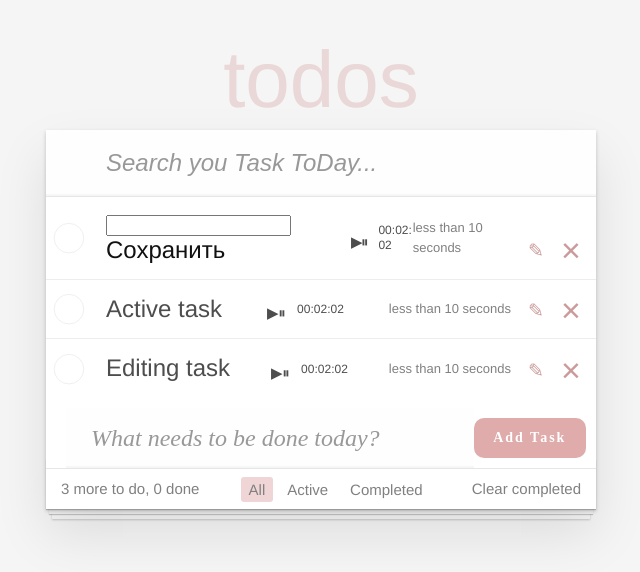
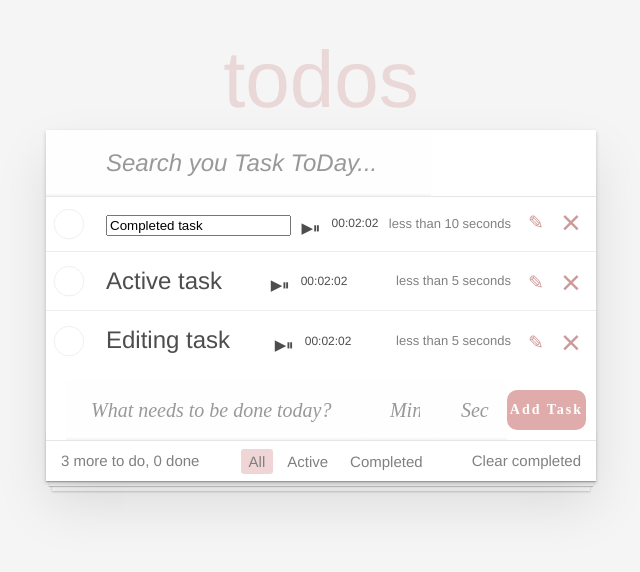
Before and after one commit to EasyLanding/app-my, a React (Create React App) app: page / in a window 1280 px wide. Both pictures are taken after a click on the button 855 px from the left and 227 px from the top of the page. Shown: the top 572 px of the page, without its empty margins (319-959 px from the left). Built offline with nearby package versions, Linux system fonts and the light colour scheme.

Commit message:
add
Signed-off-by: Georgiy Antonevich <goshka.ruu@mail.ru>

```diff
--- a/src/components/AddElement/AddElement.css
+++ b/src/components/AddElement/AddElement.css
@@ -10,7 +10,7 @@
     border: none;
     background: rgba(0, 0, 0, 0.003);
     box-shadow: inset 0 -2px 1px rgba(0, 0, 0, 0.03);
-    font-size: 24px;
+    font-size: 20px;
     font-family: 'Edu VIC WA NT Beginner';
 }
 
@@ -34,3 +34,7 @@
     box-shadow: 0 0 10px 0 rgba(175, 47, 47, 0.4) inset, 0 0 10px 4px rgba(175, 47, 47, 0.4);
     color: rgba(175, 47, 47, 0.4);
 }
+
+.addElement .new-todo-timer {
+    width: 30px;
+}
--- a/src/components/AddElement/AddElement.js
+++ b/src/components/AddElement/AddElement.js
@@ -1,43 +1,49 @@
-import React, { Component } from 'react'
+import React, { useState } from 'react'
 import './AddElement.css'
 
-export default class AddElement extends Component
-{
-    state = {
-        label: ''
+const AddElement = ({ onAdded }) => {
+
+const [label,setLabel] = useState('')
+const onLabelChange = (e) => {
+    setLabel( e.target.value )
 }
-    onLabelChange = (e) =>
-    {
-        this.setState({
-            label: e.target.value
-        })
+const onSubmit = (e) =>{
+    e.preventDefault()
+    onAdded(label)
+    setLabel('')
 }
 
-    onSubmit = (e) =>
-    {
-        e.preventDefault()
-        this.props.onAdded(this.state.label)
-        this.setState({
-            label: ""
-        })
-    }
-
-    render ()
-    {
-        return (
+return(
 
     <form className="addElement"
-                onSubmit={ this.onSubmit }
+        onSubmit={ onSubmit }
     >
         <input type="text"
             className="form-control"
-                    onChange={ this.onLabelChange }
+            onChange={ onLabelChange }
             placeholder="What needs to be done today?"
-                    value={ this.state.label }
+            value={ label }
+        />
+
+        <input
+            className="new-todo-timer input-timer-minutes"
+            placeholder="Min"
+            //onChange={ onToggleMinutes }
+            //value={ minutesField }
+            maxLength={ 2 }
+            autoFocus
+        />
+        <input
+            className="new-todo-timer input-timer-seconds"
+            placeholder="Sec"
+            //onChange={ onToggleSeconds }
+            //value={ secondsField }
+            maxLength={ 2 }
+            autoFocus
         />
         <button >Add Task</button>
     </form>
-
 )
 }
-}
+
+export default AddElement
--- a/src/components/App/App.js
+++ b/src/components/App/App.js
@@ -1,4 +1,4 @@
-import React, { Component } from 'react';
+import React, {  useState } from 'react';
 import HeadrsApp from '../HeadrsApp/HeadrsApp';
 import Footer from '../Footer/Footer';
 import Task from '../Task/Task';
@@ -7,112 +7,100 @@ import '../Footer/Footer.css'
 import TasksFilter from '../TaskFilter/TasksFilter';
 import ClearComponentButton from '../ClearComponentButton/ClearComponentButton';
 
-export default class App extends Component
-{
-    nextId = 100
-    keys = 101
-    state = {
-        todoData: [
-            this.createToDoItem("Completed task"),
-            this.createToDoItem("Active task"),
-            this.createToDoItem("Editing task")
-        ],
-        term: "",
-        filter: "all",
-    };
+let nextId = 100
+let keys = 101
+let newArr = []
 
-
-    deletedItem = (id) =>
-    {
-        this.setState(({ todoData }) =>
-        {
-            const index = todoData.findIndex((el) => el.id === id)
-
-            const beforeArray = todoData.slice(0, index)
-            const afterArray = todoData.slice(index + 1)
-            const newArray = [...beforeArray, ...afterArray]
-
-            return {
-                todoData: newArray
-            }
-        })
-    }
-
-    createToDoItem (label)
+const App = () => {
+    const createToDoItem = (label) =>
     {
 
         return {
             label,
             important: false,
             done: false,
-            id: this.nextId++,
-            key: this.keys++,
-            value: label,
+            id: nextId++,
+            key: keys++,
             time: new Date()
         }
     }
 
-    onAddItem = (text, time) =>
+    const todoData = [createToDoItem("Completed task"),createToDoItem("Active task"),createToDoItem("Editing task")]
+    const [todoTask, setTodoTask] = useState(todoData)
+    const [term, setTerm] = useState('')
+    const [filter, setFilter] = useState('all')
+    newArr = [...todoTask]
+
+    const deletedItem = (id) =>
     {
-        const newItem = this.createToDoItem(text, time)
-        this.setState(({ todoData }) =>
+        setTodoTask(( todoTask ) =>
         {
-            const newArr = [...todoData, newItem]
+            const index = todoTask.findIndex((el) => el.id === id)
 
-            return {
-                todoData: newArr
-            }
+            const beforeArray = todoTask.slice(0, index)
+            const afterArray = todoTask.slice(index + 1)
+            const newArray = [...beforeArray, ...afterArray]
+
+            return newArray
+
         })
     }
 
-    onToggleDone = (id) =>
+    const onAddItem = (text, time) =>
     {
-        this.setState(({ todoData }) =>
+        const newItem = createToDoItem(text, time)
+        setTodoTask(( todoTask ) =>
         {
-            const index = todoData.findIndex((el) => el.id === id)
-            const oldData = todoData[index]
+            const newArr = [...todoTask, newItem]
+
+            return newArr
+        })
+    }
+
+    const onToggleDone = (id) =>
+    {
+        setTodoTask((todoTask) =>
+        {
+            const index = todoTask.findIndex((el) => el.id === id)
+            const oldData = todoTask[index]
 
             const newItem = { ...oldData, done: !oldData.done }
 
             const newArray = [
-                ...todoData.slice(0, index),
+                ...todoTask.slice(0, index),
                 newItem,
-                ...todoData.slice(index + 1)
+                ...todoTask.slice(index + 1)
             ]
 
-            return {
-                todoData: newArray
-            }
+            return newArray
         })
     }
 
-    onToggleImportant = (id) =>
+    const onToggleImportant = (id) =>
     {
-        this.setState(({ todoData }) =>
+        setTodoTask((todoTask) =>
         {
-            const index = todoData.findIndex((el) => el.id === id)
-            const oldData = todoData[index]
+            const index = todoTask.findIndex((el) => el.id === id)
+            const oldData = todoTask[index]
 
             const newItem = { ...oldData, important: !oldData.important }
 
             const newArray = [
-                ...todoData.slice(0, index),
+                ...todoTask.slice(0, index),
                 newItem,
-                ...todoData.slice(index + 1)
+                ...todoTask.slice(index + 1)
             ]
 
-            return {
-                todoData: newArray
-            }
+            return newArray
         })
     }
 
-    onSearchChange = (term) =>
+    const onSearchChange = (term) =>
     {
-        this.setState({ term });
+        setTerm( term )
     };
 
-    searchItems (items, term)
+   const searchItems = (items, term)=>
     {
         if (term.length === 0)
         {
@@ -125,7 +113,7 @@ export default class App extends Component
         });
     }
 
-    filter (items, filter)
+    const filterTask = (items, filter) =>
     {
         if (filter === 'all')
         {
@@ -139,86 +127,56 @@ export default class App extends Component
         }
     }
 
-    onFilterChange = (filter) =>
+    const onFilterChange = (filter) =>
     {
-        this.setState({ filter });
+        setFilter( filter );
     };
 
+    const onClearChange = () =>
+    {
+        todoTask.forEach((el) =>
+        {
 
-    onClearChange = () =>
+            if (el.done)
             {
-        this.setState(({ todoData }) =>
-        {
-            return {
-                ...todoData,
-                todoData: todoData.filter((item) => !item.done)
+                deletedItem(el.id)
             }
         })
     }
 
-
-    componentDidMount = () =>
+    const onSaveChange = (id, text) =>
     {
-        this.intervalID = setInterval(
-            () => this.forceUpdate(),
-            5005
-        );
-    }
-    componentWillUnmount = () =>
+        setTodoTask((todoTask) =>
         {
-        clearInterval(this.intervalID);
-    }
-    tick = () =>
-    {
-        this.setState({
-            time: Date.now()
-        });
+            const idx = todoTask.findIndex((el) => el.id === id)
+            todoTask[idx].label = text
+            return newArr
+        })
     }
 
 
-    onEditChange = (e) => {
-        this.setState({
-            value: e.target.value
-        });
-    }
-    onSaveChange = ()=>{
-        this.setState(({ todoData }) =>
-        {
-            return {
-                ...todoData,
-                todoData: todoData.map((item)=>{
-                    item.value
-                })
-            }
-        })
-    }
-
-    render ()
-    {
-        const { todoData, term, filter } = this.state
-        const visibleItems = this.filter(this.searchItems(todoData, term), filter)
+    const visibleItems = filterTask(searchItems(todoTask, term), filter)
 
 
-        const doneCount = this.state.todoData.filter((el) => el.done).length
-        const todoCount = this.state.todoData.length - doneCount
+    const doneCount = todoTask.filter((el) => el.done).length
+    const todoCount = todoTask.length - doneCount
 
     return (
         <section className="todoapp">
             < HeadrsApp
-                    onSearchChange={ this.onSearchChange }
+                onSearchChange={ onSearchChange }
             />
             <section className="main">
                 <Task
                     todos={ visibleItems }
-                        onDeleted={ this.deletedItem }
-                        onToggleImportant={ this.onToggleImportant }
-                        onToggleDone={ this.onToggleDone }
-                        onEditChange={ this.onEditChange }
-                        onSaveChange={ this.onSaveChange }
+                    onDeleted={ deletedItem }
+                    onToggleImportant={ onToggleImportant }
+                    onToggleDone={ onToggleDone }
+                    onSaveChange={ onSaveChange }
                 />
 
                 < AddElement
-                        onAdded={ this.onAddItem }
+                    onAdded={ onAddItem }
                 />
 
             </section>
@@ -229,14 +187,14 @@ export default class App extends Component
                 />
                 < TasksFilter
                     filter={ filter }
-                        onFilterChange={ this.onFilterChange }
+                    onFilterChange={ onFilterChange }
                 />
                 <ClearComponentButton
-                        onClearChange={ this.onClearChange }
+                    onClearChange={ onClearChange }
                 />
             </footer>
         </section>
     )
 }
 
-}
+export default App
--- a/src/components/HeadrsApp/HeadrsApp.css
+++ b/src/components/HeadrsApp/HeadrsApp.css
@@ -1,4 +1,4 @@
-.new-todo,
+/* .new-todo,
 .edit {
     position: relative;
     margin: 0;
@@ -21,4 +21,45 @@
     border: none;
     background: rgba(0, 0, 0, 0.003);
     box-shadow: inset 0 -2px 1px rgba(0, 0, 0, 0.03);
+} */
+
+.new-todo-form {
+    display: flex;
+    margin-bottom: 0;
 }
+
+.new-todo,
+.new-todo-form .new-todo-timer,
+.edit {
+    position: relative;
+    margin: 0;
+    width: 100%;
+    font-size: 24px;
+    font-family: inherit;
+    font-weight: inherit;
+    line-height: 1.4em;
+    color: inherit;
+    padding: 6px;
+    border: 1px solid #999;
+    box-shadow: inset 0 -1px 5px 0 rgba(0, 0, 0, 0.2);
+    box-sizing: border-box;
+    -webkit-font-smoothing: antialiased;
+    -moz-osx-font-smoothing: grayscale;
+}
+
+.new-todo,
+.new-todo-form .new-todo-timer {
+    padding: 16px 16px 16px 60px;
+    border: none;
+    background: rgba(0, 0, 0, 0.003);
+    box-shadow: inset 0 -2px 1px rgba(0, 0, 0, 0.03);
+}
+
+.new-todo {
+    width: 70%;
+}
+
+.new-todo-form .new-todo-timer {
+    width: 15%;
+    padding-left: 16px;
+}
--- a/src/components/HeadrsApp/HeadrsApp.js
+++ b/src/components/HeadrsApp/HeadrsApp.js
@@ -1,33 +1,25 @@
-import React, { Component } from 'react';
+import React, { useState } from 'react';
 import "./HeadrsApp.css"
 
-export default class HeadrsApp extends Component
-{
-    state = {
-        term: ''
+const HeadrsApp = ({ onSearchChange }) => {
+    const [term, setTerm] = useState('')
+
+    const onTermChange = (e) => {
+        setTerm(e.target.value);
+
+        onSearchChange(e.target.value);
     }
 
-    onTermChange = (e) =>
-    {
-        const { onSearchChange = () => { } } = this.props;
-        this.setState({
-            term: e.target.value
-        });
-
-        onSearchChange(e.target.value);
-    };
-
-    render ()
-    {
     return (
         <header className="header">
             <h1>todos</h1>
             <input className="new-todo"
                 placeholder="Search you Task ToDay..."
-                    value={ this.state.term }
-                    onChange={ this.onTermChange }
+                value={ term }
+                onChange={ onTermChange }
             />
         </header>
     )
 }
-}
+
+export default HeadrsApp
--- a/src/components/Task/Task.js
+++ b/src/components/Task/Task.js
@@ -1,14 +1,11 @@
-import React, { Component } from 'react';
+import React from 'react';
 import './Task.css';
 import TaskInfo from './TaskInfo';
 
-export default class Task extends Component {
-	render() {
-		const {
-			todos, onDeleted, onToggleDone, onToggleImportant, onEditChange, onSaveChange
-		} = this.props;
 
-		const elements = todos.map((el) => {
+const Task = ({ todos, onDeleted, onToggleDone, onToggleImportant, onAdded, onSaveChange, statusHandler }) => {
+	const elements = todos.map((el) =>
+	{
 		const { id, ...itemProps } = el;
 		return (
 			<TaskInfo
@@ -17,8 +14,10 @@ export default class Task extends Component {
 				onDeleted={ () => onDeleted(id) }
 				onToggleImportant={ () => onToggleImportant(id) }
 				onToggleDone={ () => onToggleDone(id) }
-					onEditChange={(e) => onEditChange(e)}
-					onSaveChange={ () => onSaveChange()}
+				onAdded={ () => onAdded(id) }
+				text={  itemProps.text }
+				onSaveChange={onSaveChange}
+				id={id}
 			/>
 		);
 	});
@@ -28,4 +27,5 @@ export default class Task extends Component {
 		</ul>
 	);
 }
-}
+
+export default Task
--- a/src/components/Task/TaskInfo.js
+++ b/src/components/Task/TaskInfo.js
@@ -1,79 +1,67 @@
-import React, { Component,useState } from 'react';
+import React, { useEffect,useState } from 'react';
 import './Task.css';
 import { formatDistanceToNow } from 'date-fns';
 
-export default class TaskInfo extends Component {
-    state = {
-		edit: false,
-		secondsElapsed: 122
-	}
-	onLabelClick = () => {
-		this.setState(({ done }) => ({
-			done: !done,
-		}));
-	};
+const TaskInfo = ({ label,onDeleted,onToggleImportant,onToggleDone,done, important,onSaveChange,text,time, id }) => {
+	const [edit, setEdit] = useState(false)
+	const [secondsElapsed, setSecondsElapsed] = useState(122)
+	const [timeFlag, setTimeFlag] = useState(false)
 
-	onMarkImportant = () => {
-		this.setState(({ important }) => ({
-			important: !important,
-		}));
-	};
-
-	editToDo = () =>{
-		this.setState(({ edit }) => ({
-			edit: !edit,
-		}));
+	const editToDo = () =>
+	{
+		setEdit(!edit)
 	}
 
-	getHours ()
+	const getHours = () =>
 	{
-		return ("0" + Math.round(this.state.secondsElapsed / 3600)).slice(-2);
+		return ("0" + Math.floor(secondsElapsed / 3600)).slice(-2);
 	}
 
-	getMinutes ()
+	const getMinutes = () =>
 	{
-		return ("0" + Math.round((this.state.secondsElapsed % 3600) / 60)).slice(
-			-2
-		);
+		return ("0" + Math.floor((secondsElapsed % 3600) / 60)).slice(-2);
 	}
 
-	getSeconds ()
+	const getSeconds = ()=>
 	{
-		return ("0" + (this.state.secondsElapsed % 60)).slice(-2);
+		return ("0" + (secondsElapsed % 60)).slice(-2);
 	}
 
-	startTime ()
+	useEffect(()=> {
+			let countdown = setInterval(function ()
 		    {
-		var _this = this;
-		this.countdown = setInterval(function ()
-		{
-			_this.setState({ secondsElapsed: _this.state.secondsElapsed - 1 });
-		}, 1000);
+			   setSecondsElapsed(secondsElapsed - 1);
+		    }, 1000)
+			if(timeFlag){
+				countdown
+			}else{
+				clearInterval(countdown)
 			}
+	}, [timeFlag, secondsElapsed])
 
-	pauseTime ()
-	{
-		clearInterval(this.countdown);
-	}
+	// const [seconds, setSeconds] = useState(120);
+	// const [timerActive, setTimerActive] = useState(false);
 
-	render() {
-		const {
-			label,
-			onDeleted,
-			onToggleImportant,
-			onToggleDone,
-			done, important,
-			onEditChange,
-			onSaveChange,
-			time
-		} = this.props;
+	// useEffect(() =>
+	// {
+	// 	if (seconds > 0 && timerActive)
+	// 	{
+	// 		setTimeout(setSeconds, 1000, seconds - 1);
+	// 	} else
+	// 	{
+	// 		setTimerActive(false);
+	// 	}
+	// }, [seconds, timerActive]);
+
 	let classNames = '';
 	let classNamesD = 'description';
-		if (done) {
+	if (done)
+	{
 		classNames = 'completed';
 	}
 
-		if (important) {
+	if (important)
+	{
 		classNamesD += ' important';
 	}
 
@@ -83,38 +71,43 @@ export default class TaskInfo extends Component {
 				<input className="toggle" type="checkbox" onClick={ onToggleImportant } />
 				<label>
 					{
-							this.state.edit ?
+						edit ?
 							<div>
 								<input
 									className="inputChangeValue"
-								 onChange={onEditChange}
+									defaultValue={ label }
+									onKeyDown={(e)=> {
+										if (e.key === 'Escape' || e.key === 'Enter') {
+											onSaveChange(id,e.target.value)
+											setEdit(false)
+										}
+									}}
 								/>
-								<button
-								    className="buttonChangeValue"
-									onClick={ onSaveChange }
-								>Сохранить</button>
 							</div>
 							: <span className={ classNamesD } onClick={ onToggleDone }>{ label }</span>
 					}
-						<span class="description">
+					<span className="description">
 						<button
-							onClick={ () => this.startTime() }
+							disabled={ timeFlag }
+							onClick={ () => setTimeFlag(true) }
 							className="icon-play"
 						></button>
 						<button
-							onClick={ () => this.pauseTime() }
+							onClick={ () => setTimeFlag(false) }
 							className="icon-pause"></button>
-							<p className="timeTask">{ this.getHours() }:{ this.getMinutes() }:{ this.getSeconds() }</p>
+						{/* <p className="timeTask"> { seconds }</p> */}
+						<p className="timeTask">{ getHours() }:{ getMinutes() }:{ getSeconds() }</p>
 					</span>
 					<span className="created">{ formatDistanceToNow(time, { includeSeconds: true }) }</span>
 				</label>
 				<button
 					className="icon icon-edit"
-					onClick={this.editToDo}
+					onClick={ editToDo }
 				></button>
 				<button className="icon icon-destroy" onClick={ onDeleted }></button>
 			</div>
 		</li>
 	);
 }
-}
+
+export default TaskInfo
```
Also changed, not shown: src/components/ClearComponentButton/ClearComponentButton.js (+4 -8 lines), src/components/TaskFilter/TasksFilter.js (+8 -13 lines). Lines whose indentation alone changed are shown as unchanged.
